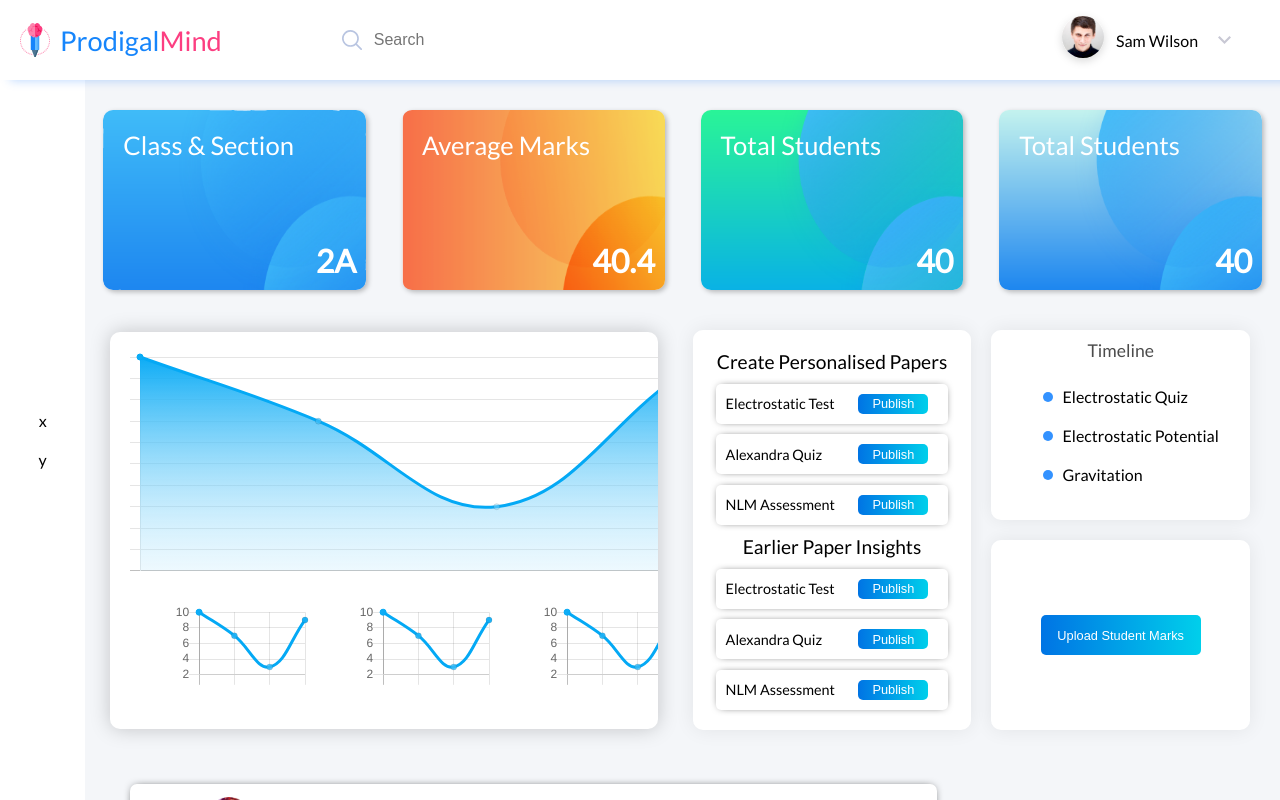
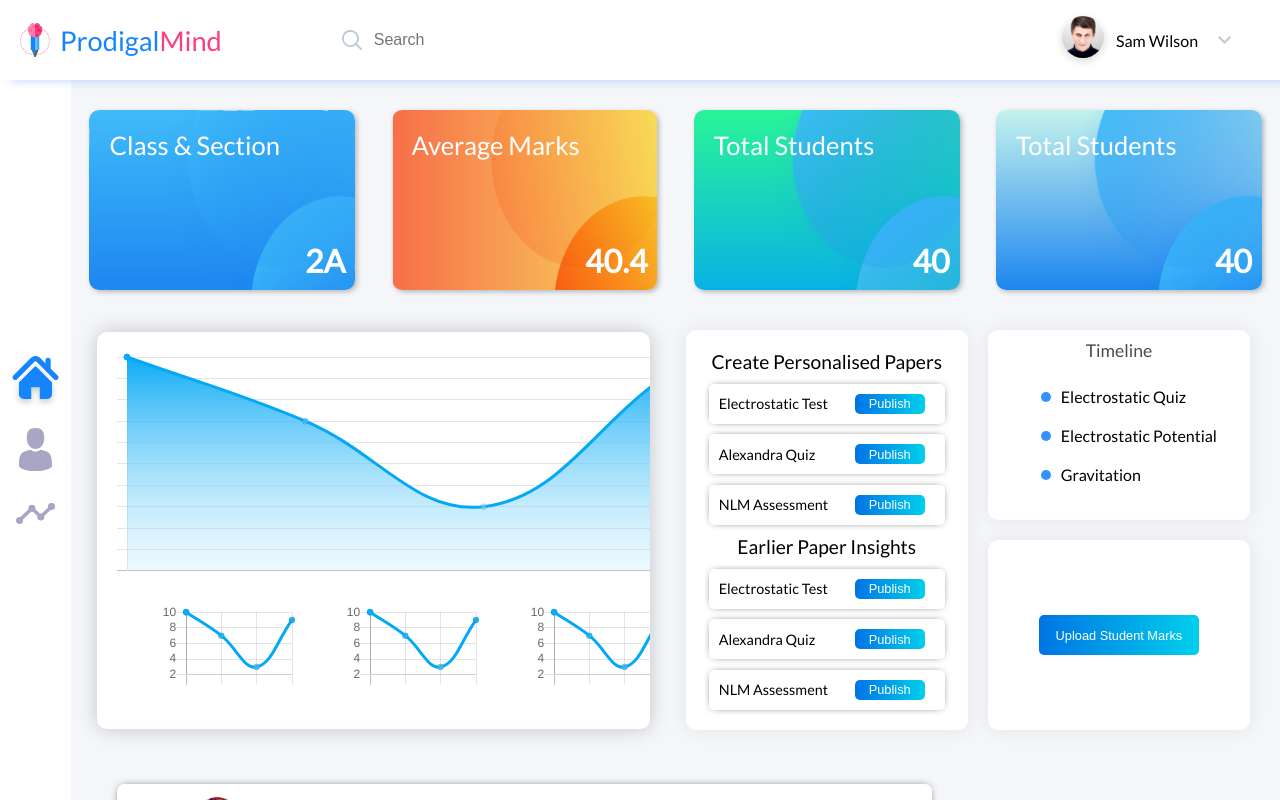
Before and after one commit to guptaashish190/prodigalmind, a React app: page /teacher/class in a window 1280 px wide. Built offline with nearby package versions, Linux system fonts and the light colour scheme.

Commit message:
added sidebar content

```diff
--- a/src/components/Student/Sidebar.js
+++ b/src/components/Student/Sidebar.js
@@ -4,8 +4,11 @@ class Sidebar extends React.Component {
   render() {
     return (
       <div className="sidebar-container">
-        <div>x</div>
-        <div>y</div>
+        <div className="cpanel">
+          <img src="/images/Group 33.svg" alt="home" />
+          <img src="/images/man-user.svg" alt="user" />
+          <img src="/images/ic_timeline_24px.svg" alt="timeline" />
+        </div>
       </div>
     );
   }
--- a/src/styles/Student.scss
+++ b/src/styles/Student.scss
@@ -8,7 +8,7 @@
     height: 90%;
     position: fixed;
     display: grid;
-    grid-template-columns: 1fr 14fr;
+    grid-template-columns: 1fr 18fr;
     padding-bottom: 300px;
     background-color : #F4F6F9;
     border-bottom: 1px solid red;
@@ -20,6 +20,16 @@
         background: white;
         div{
             margin: 10px;
+        }
+        .cpanel{
+            display: flex;
+            flex-direction: column;
+            align-items: center;
+            height: 200px;
+            justify-content: space-evenly;
+            img:nth-child(3){
+                margin-top: 15px;
+            }
         }
     }
     .main{
```
